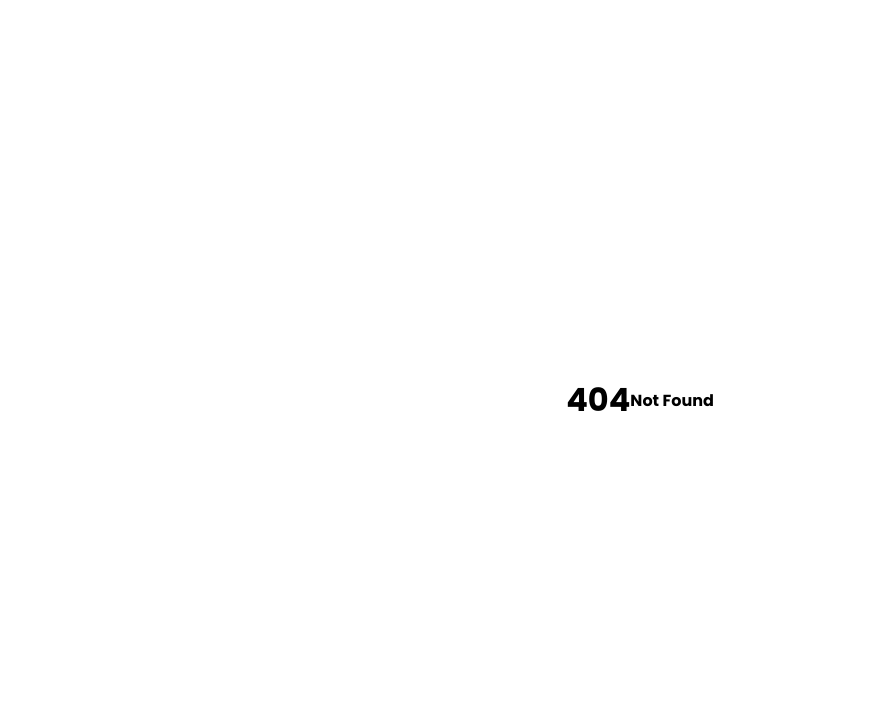
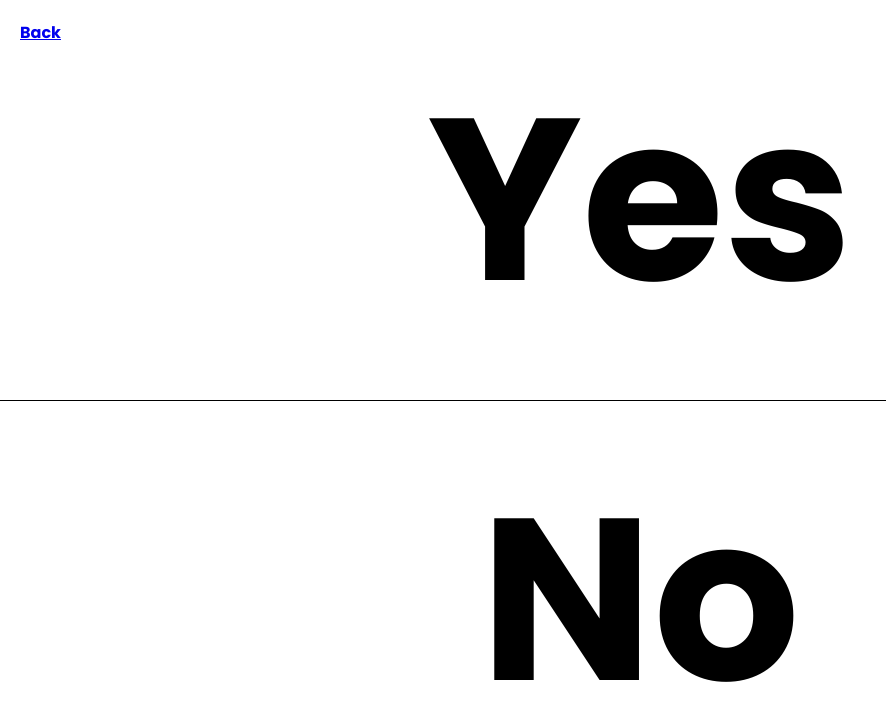
Before and after one commit to spreakfark/Aphasia-App, a SvelteKit app: page /yes-no in a window 1280 px wide. Before the commit this address had no page. Shown: the top 720 px of the page, without its empty margins (0-886 px from the left). Built offline with nearby package versions, Linux system fonts and the light colour scheme.

Commit message:
adds yes-no page

```diff
--- /dev/null
+++ b/src/routes/yes-no/+page.svelte
@@ -0,0 +1,28 @@
+<script>
+import Tile from "$lib/tile.svelte";
+
+</script>
+
+<a class="back" href="/">Back</a>
+<div class="yes-no-page grid">
+    <Tile class="big">Yes</Tile>
+    <Tile class="big">No</Tile>
+</div>
+
+<style>
+    .grid {
+        grid-template-columns: none;
+        grid-template-rows: repeat(2, 1fr);
+    }
+
+    .yes-no-page :global(.big) {
+        font-size: 18vw;
+    }
+
+    .back {
+        position: absolute;
+        top: 20px;
+        left: 20px;
+        z-index: 10;
+    }
+</style>
```
